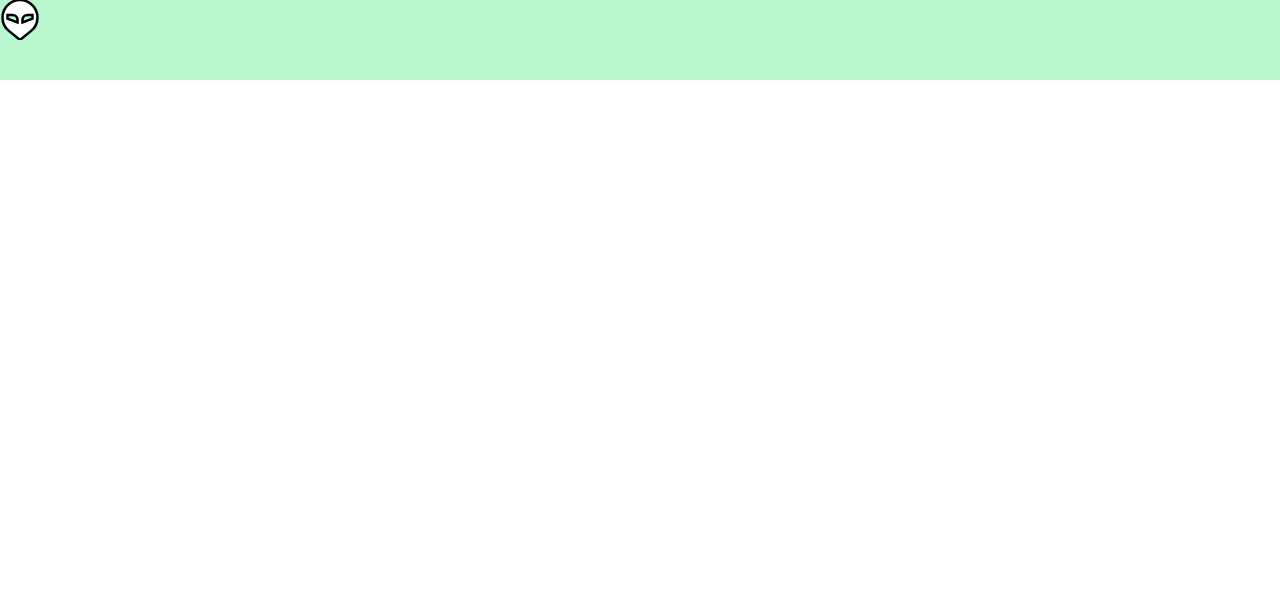
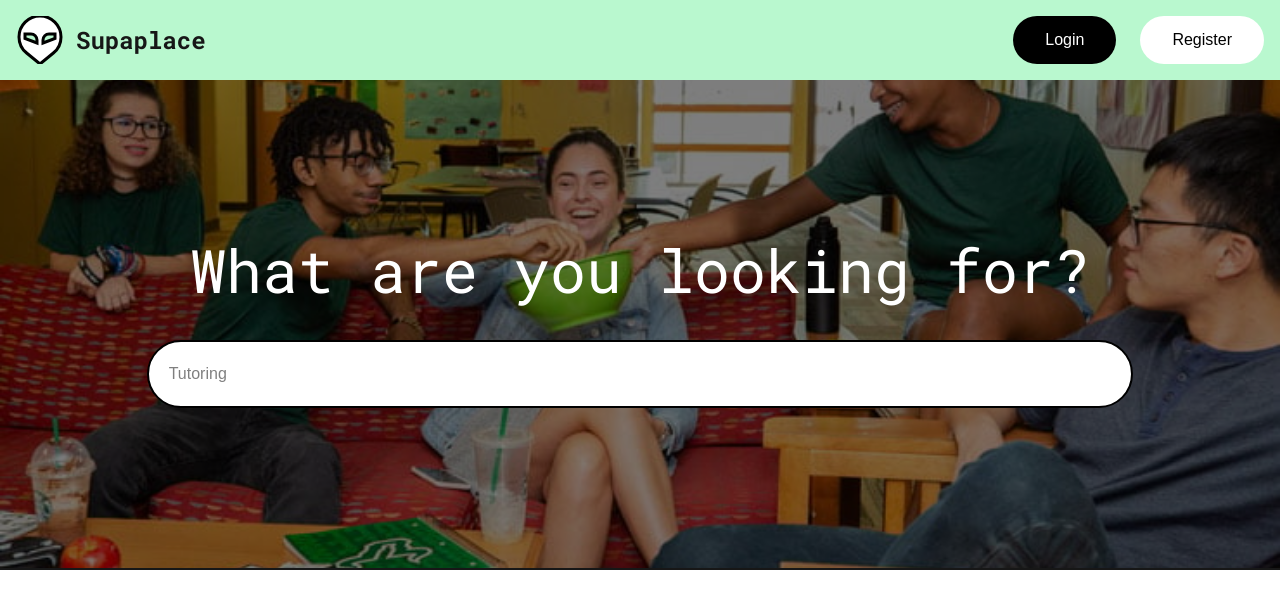
Before and after one commit to Austinling/studentMarketplace, a Next.js app in the folder frontend/: page /homepage in a window 1280 px wide. Shown: the top 608 px of the page. Built offline with nearby package versions, Linux system fonts and the light colour scheme.

Commit message:
Starting to do work on the homepage

```diff
--- /dev/null
+++ b/frontend/app/components/MainSearch.tsx
@@ -0,0 +1,25 @@
+export function MainSearch() {
+  return (
+    <section
+      className="relative py-40 flex items-center justify-center border-b-2 bg-cover bg-center bg-no-repeat"
+      style={{ backgroundImage: "url('/students.png')" }}
+    >
+      <div className="absolute inset-0 bg-black/50"></div>
+
+      <div className="relative z-10 flex flex-col gap-10 items-center w-10/12 px-10">
+        <label
+          className="font-roboto text-6xl text-white text-center"
+          htmlFor="searchBar"
+        >
+          What are you looking for?
+        </label>
+        <input
+          id="searchBar"
+          type="search"
+          placeholder="Tutoring"
+          className="p-5 border-2 rounded-full w-full text-black bg-white outline-none focus:ring-1 focus:ring-green-400"
+        />
+      </div>
+    </section>
+  );
+}
--- a/frontend/app/components/TopNavBar.tsx
+++ b/frontend/app/components/TopNavBar.tsx
@@ -1,21 +1,38 @@
 import Image from "next/image";
+import Link from "next/link";
 
 export function TopNavBar() {
   return (
     <header className="sticky top-0 h-20 bg-green-200">
       <nav
         aria-label={"Top NavBar"}
-        className="flex items-center justify-between"
+        className="flex items-center justify-between h-full px-4"
       >
-        <div className="flex items-center justify-center">
+        <div className="flex items-center gap-3">
           <Image
-            className=""
+            className="object-contain"
             src="/alien.svg"
             alt="Alien Logo"
-            width={40}
-            height={40}
+            width={48}
+            height={48}
             priority
           />
+          <Link href="/homepage" className="font-roboto font-bold text-2xl">
+            Supaplace
+          </Link>
+        </div>
+
+        <div>
+          <ul></ul>
+        </div>
+
+        <div className="flex gap-6">
+          <button className="p-3 px-8 rounded-4xl w-auto bg-black text-white">
+            <Link href="/login">Login</Link>
+          </button>
+          <button className="p-3 px-8 rounded-4xl w-auto bg-white text-black">
+            <Link href="/register">Register</Link>
+          </button>
         </div>
       </nav>
     </header>
--- a/frontend/app/homepage/page.tsx
+++ b/frontend/app/homepage/page.tsx
@@ -1,5 +1,11 @@
+import { MainSearch } from "../components/MainSearch";
 import { TopNavBar } from "../components/TopNavBar";
 
 export default function HomePage() {
-  return <TopNavBar />;
+  return (
+    <main className="flex flex-col h-full">
+      <TopNavBar />
+      <MainSearch />
+    </main>
+  );
 }
```
Also changed, not shown: frontend/public/students.png (added).
